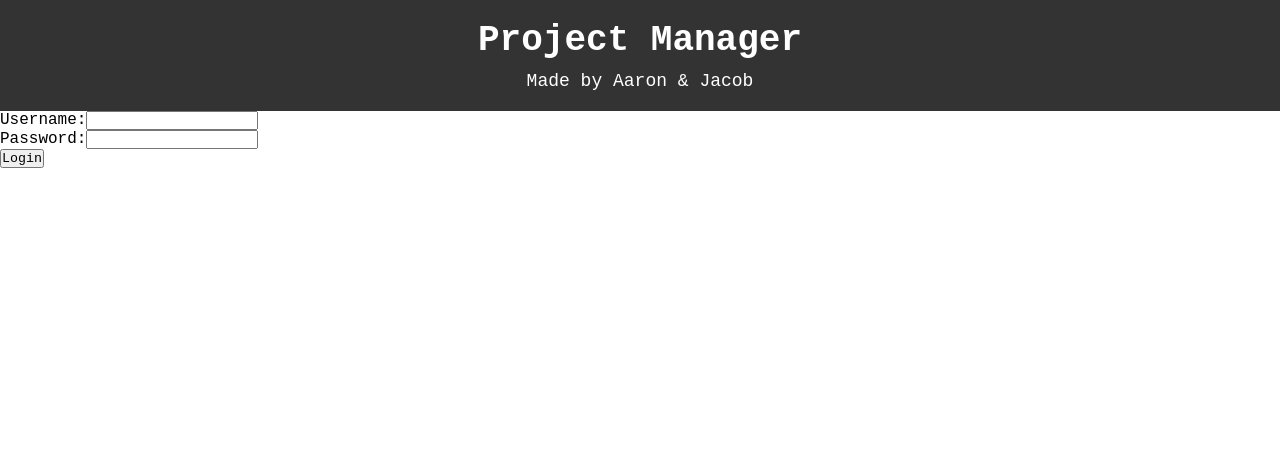
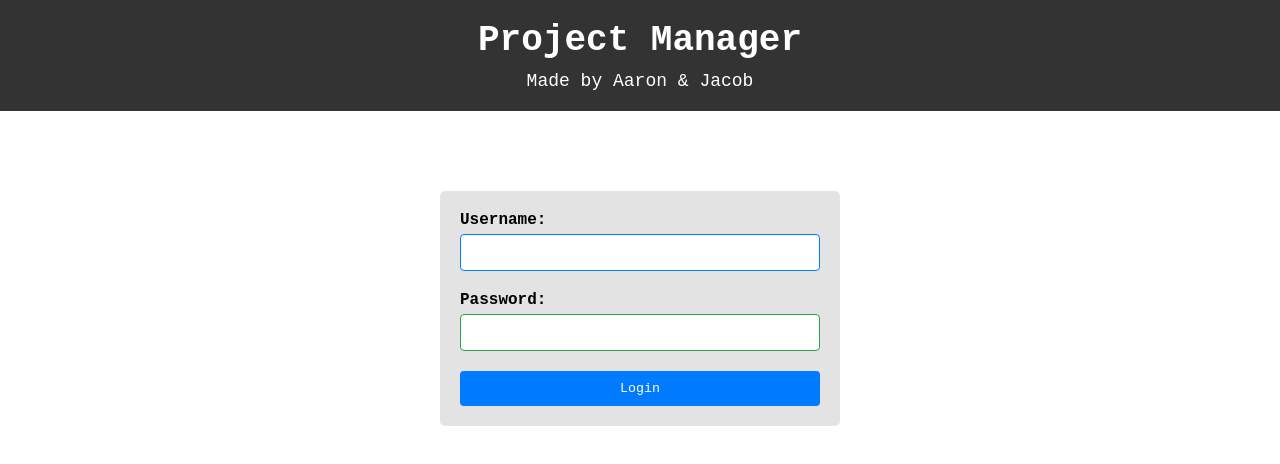
Before and after one commit to jboyce313/project-management, a React (Vite) app in the folder react-app/: page / in a window 1280 px wide. Shown: the top 464 px of the page. Built offline with nearby package versions, Linux system fonts and the light colour scheme.

Commit message:
edit css

```diff
--- a/react-app/src/components/Login.jsx
+++ b/react-app/src/components/Login.jsx
@@ -1,6 +1,7 @@
 import React, { useState } from "react";
 import { Link } from "react-router-dom";
 import { login } from "../scripts/Login";
+import "../styles/login.css";
 
 export function Login({ setUser, setLoggedIn, setIsManager, isManager }) {
   // State variables to hold the username and password
--- a/react-app/src/styles/login.css
+++ b/react-app/src/styles/login.css
@@ -1,9 +1,9 @@
 .login-form {
   max-width: 400px;
-    margin: 0 auto;
+  margin: 80px auto;
   padding: 20px;
   border-radius: 5px;
-    background-color: #f9f9f9;
+  background-color: #e3e3e3;
 }
 
 .form-group {
--- a/react-app/src/styles/projectList.css
+++ b/react-app/src/styles/projectList.css
@@ -10,7 +10,7 @@
   background-color: white;
   color: #333;
   padding: 10px;
-  border-radius: 3px;
+  border-radius: 4px;
   font-weight: bold;
   margin-top: 10px;
   transition: transform 0.3s ease;
@@ -47,6 +47,7 @@
 
 .projectDetails {
   display: flex;
+  flex-wrap: wrap;
   align-items: center;
   justify-content: space-between;
   width: 30%;
@@ -55,6 +56,7 @@
 .detail {
   display: flex;
   justify-content: center;
+  margin-top: 5px;
 }
 
 .detail * {
```
Lines whose indentation alone changed are shown as unchanged.
